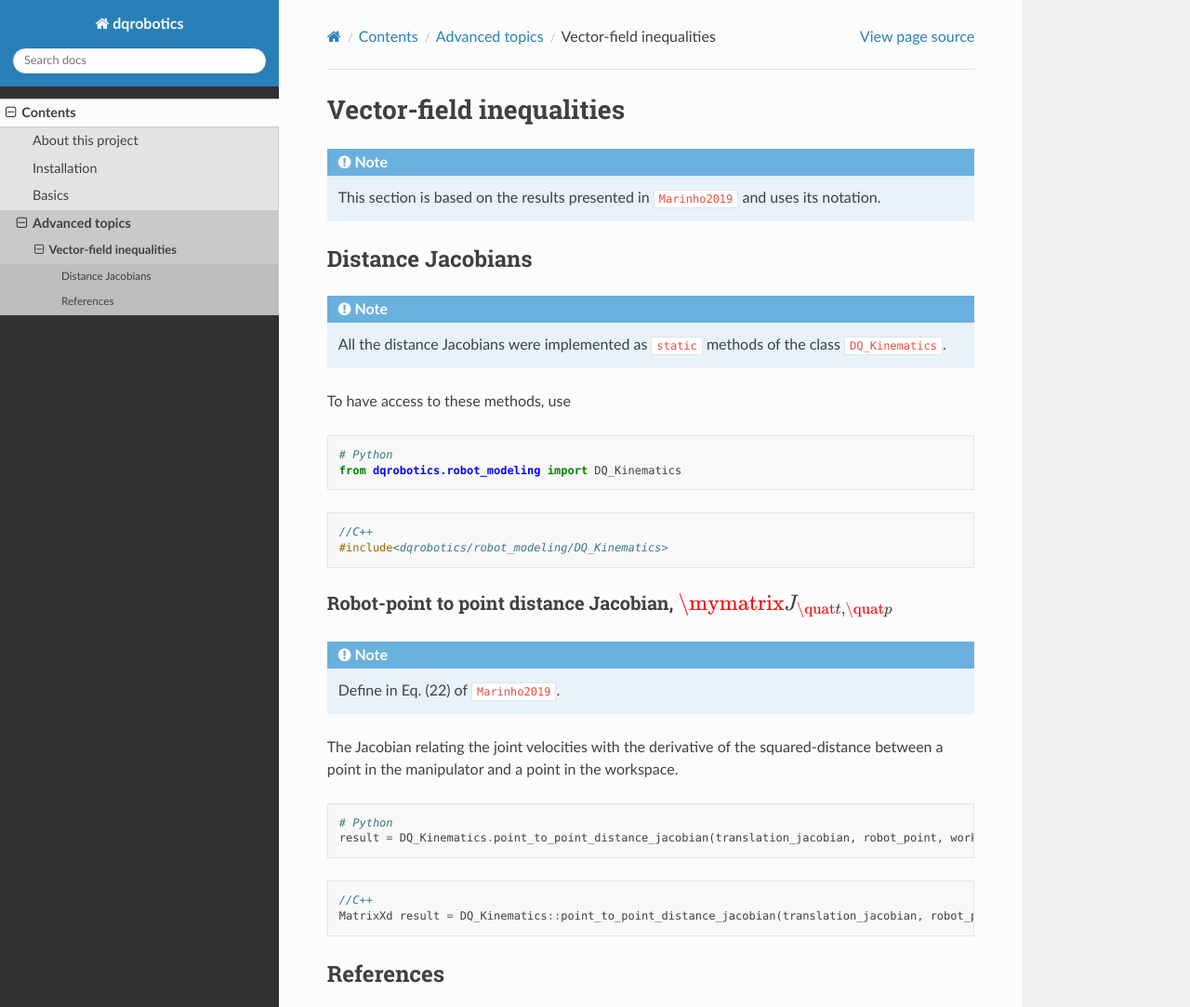
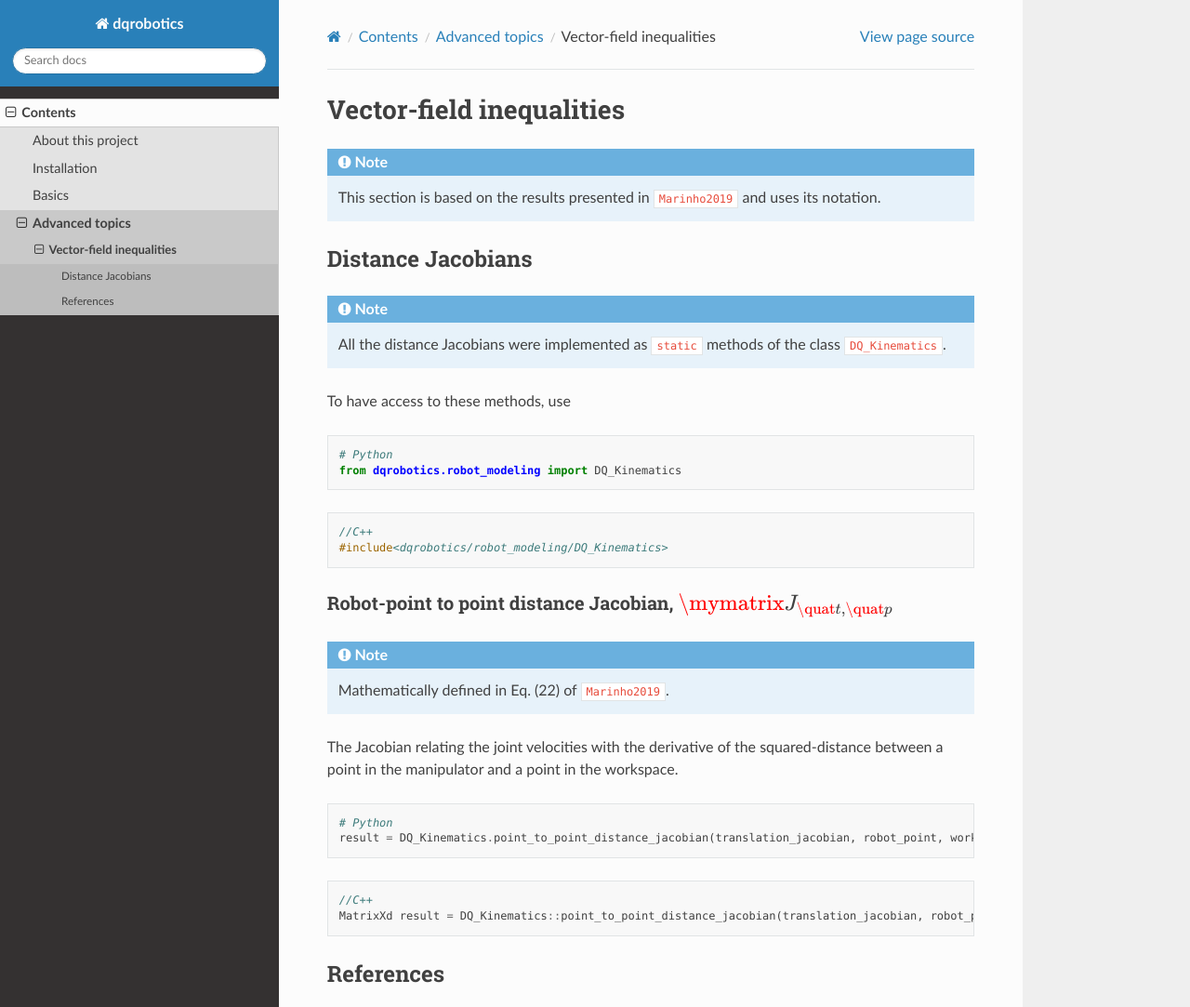
Before and after one commit to dqrobotics/dqrobotics.github.io, a Sphinx documentation site: the page built from docs/advanced/vfi.rst, in a window 1280 px wide and 1376 px high, cut to the strip 0-1083 px from the top of the window. Shown: the whole strip at 93% size. Built offline with Sphinx 7.4.7 and the Read the Docs theme 2.0.0, drawn with Linux system fonts in a browser that asks for light colours; pages that are not in the unit, such as notebooks, are missing from menus; cross-references to code outside the pages are shown as plain code.

Commit message:
Update vfi.rst

```diff
--- a/docs/advanced/vfi.rst
+++ b/docs/advanced/vfi.rst
@@ -26,7 +26,7 @@ To have access to these methods, use
 Robot-point to point distance Jacobian, :math:`\mymatrix J_{\quat t,\quat p}`
 ------------------------------------
 .. note::
-   Define in Eq. (22) of :cite:`Marinho2019`.
+   Mathematically defined in Eq. (22) of :cite:`Marinho2019`.
 
 The Jacobian relating the joint velocities with the derivative of the squared-distance between a point in the manipulator and a point in the workspace.
 
```
